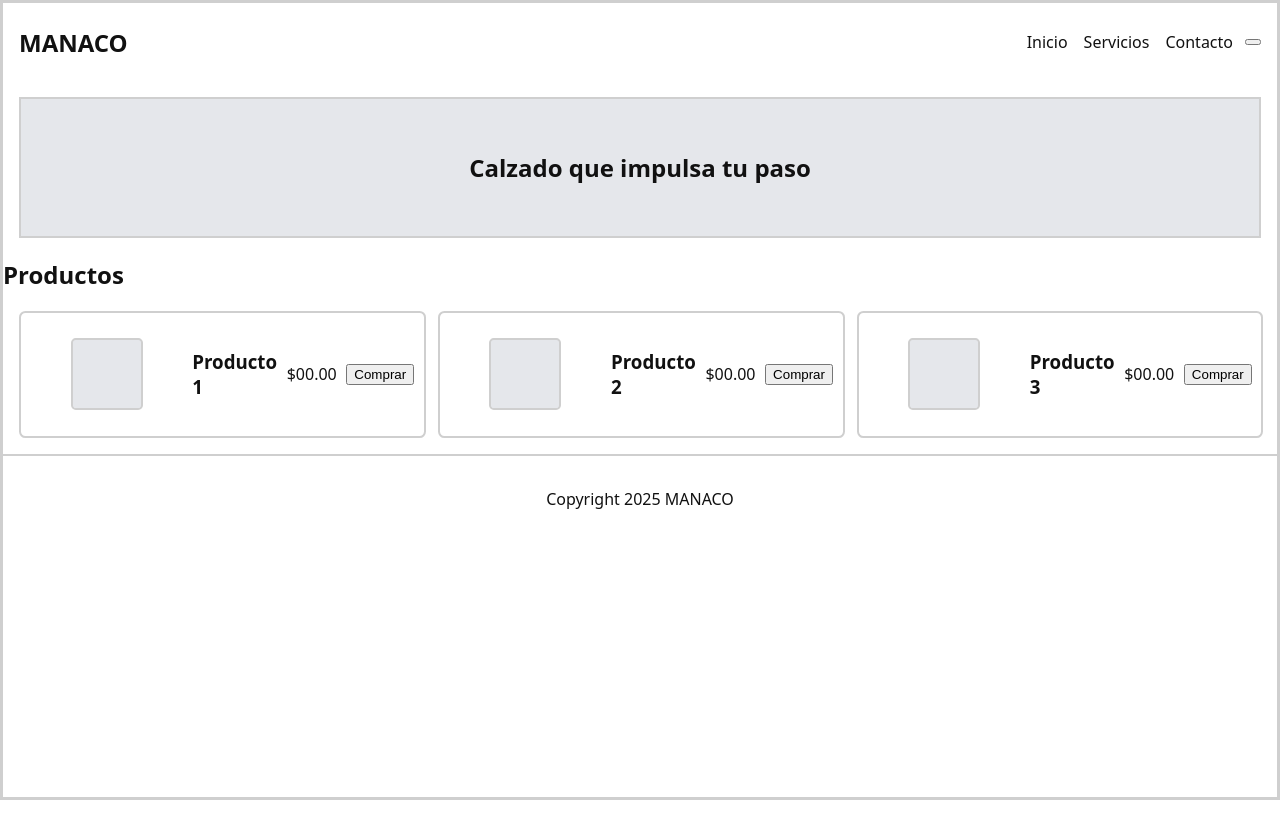
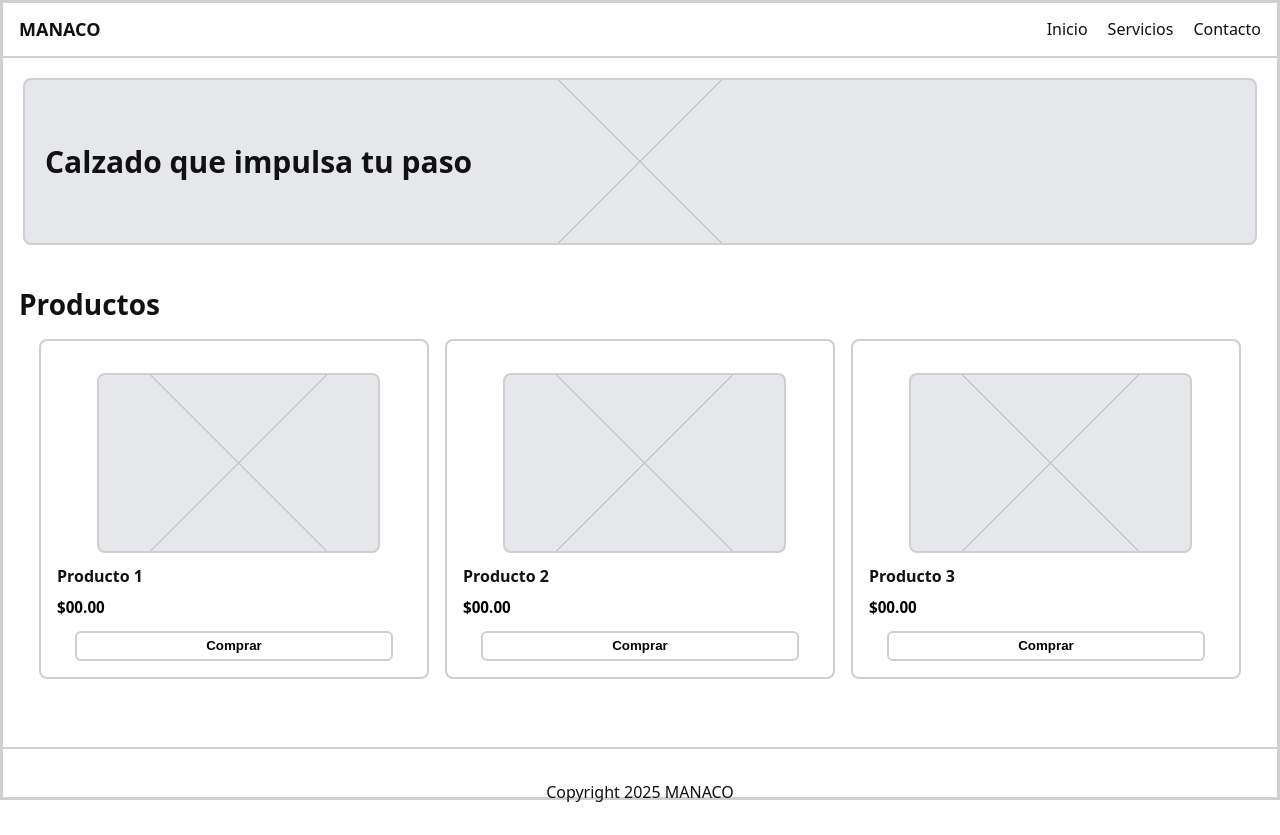
Before and after one commit to cchura94/primerexamen-cristian-chura-poma, a plain HTML site: page index.html in a window 1280 px wide. Before the commit the page ends 800 px from the top, so only its background shows below. Drawn offline with Linux system fonts and the light colour scheme.

Commit message:
actualizado

```diff
--- a/index.html
+++ b/index.html
@@ -1,23 +1,16 @@
 <!doctype html>
 <html lang="es">
-
 <head>
   <meta charset="utf-8" />
   <meta name="viewport" content="width=device-width, initial-scale=1" />
-
   <title>MANACO - Calzado que impulsa tu paso</title>
-    <meta name="description"
-        content="Landing page de MANACO: calzado que impulsa tu paso. Explora nuestros productos y compra en línea con accesibilidad y diseño responsive." />
-
+  <meta name="description" content="Landing page de MANACO: calzado que impulsa tu paso. Explora nuestros productos y compra en línea con accesibilidad y diseño responsive." />
   <meta property="og:title" content="MANACO - Calzado que impulsa tu paso" />
-    <meta property="og:description"
-        content="Landing page de MANACO: calzado que impulsa tu paso. Explora nuestros productos y compra en línea con accesibilidad y diseño responsive." />
+  <meta property="og:description" content="Landing page de MANACO: calzado que impulsa tu paso. Explora nuestros productos y compra en línea con accesibilidad y diseño responsive." />
   <meta property="og:image" content="https://via.placeholder.com/600x315.png?text=MANACO" />
   <meta property="og:type" content="website" />
-
-    <link rel="stylesheet" href="styles.css">
+  <link rel="stylesheet" href="styles.css" />
 </head>
-
 <body>
   <a class="skip-link" href="#contenido">Saltar al contenido</a>
 
@@ -25,13 +18,15 @@
     <nav aria-label="Principal" class="nav">
       <h1 class="brand">MANACO</h1>
 
-            <ul class="menu">
+      <ul class="menu" id="menu">
         <li><a href="#" aria-current="page">Inicio</a></li>
         <li><a href="#servicios">Servicios</a></li>
         <li><a href="#contacto">Contacto</a></li>
       </ul>
 
-            <button class="hamburger" aria-label="Abrir menú" aria-controls="menu" aria-expanded="false"></button>
+      <button class="hamburger" aria-label="Abrir menú" aria-controls="menu" aria-expanded="false">
+        <span></span>
+      </button>
     </nav>
   </header>
 
@@ -47,27 +42,33 @@
         <li>
           <article aria-labelledby="p1-title">
             <figure class="thumb" role="img" aria-label="Imagen ilustrativa del Producto 1"></figure>
+            <div class="info">
               <h3 id="p1-title">Producto 1</h3>
               <p class="precio">$00.00</p>
-                        <button type="button">Comprar</button>
+              <button type="button" class="btn">Comprar</button>
+            </div>
           </article>
         </li>
 
         <li>
           <article aria-labelledby="p2-title">
             <figure class="thumb" role="img" aria-label="Imagen ilustrativa del Producto 2"></figure>
+            <div class="info">
               <h3 id="p2-title">Producto 2</h3>
               <p class="precio">$00.00</p>
-                        <button type="button">Comprar</button>
+              <button type="button" class="btn">Comprar</button>
+            </div>
           </article>
         </li>
 
         <li>
           <article aria-labelledby="p3-title">
             <figure class="thumb" role="img" aria-label="Imagen ilustrativa del Producto 3"></figure>
+            <div class="info">
               <h3 id="p3-title">Producto 3</h3>
               <p class="precio">$00.00</p>
-                        <button type="button">Comprar</button>
+              <button type="button" class="btn">Comprar</button>
+            </div>
           </article>
         </li>
       </ul>
@@ -78,5 +79,4 @@
     <p>Copyright 2025 MANACO</p>
   </footer>
 </body>
-
 </html>
--- a/styles.css
+++ b/styles.css
@@ -4,15 +4,16 @@
     --gray: #e5e7eb;
     --frame: #cfcfcf;
     --text: #111;
+    --muted: #6b7280;
 }
 
 * {
-    box-sizing: border-box;
+    box-sizing: border-box
 }
 
 html,
 body {
-    height: 100%;
+    height: 100%
 }
 
 body {
@@ -20,6 +21,7 @@ body {
     font-family: system-ui, -apple-system, "Segoe UI", Roboto, Arial, sans-serif;
     color: var(--text);
     background: #fff;
+    min-height: 100vh;
     border: 3px solid var(--frame);
 }
 
@@ -36,32 +38,39 @@ body {
 
 .skip-link:focus {
     left: 1rem;
-    top: 1rem;
+    top: 1rem
 }
 
 :focus-visible {
     outline: 3px dashed var(--blue);
-    outline-offset: 3px;
+    outline-offset: 3px
+}
+
+header {
+    border-bottom: 2px solid var(--frame);
 }
 
 .nav {
     display: flex;
     align-items: center;
     gap: .75rem;
-    padding: .75rem 1rem;
+    padding: .9rem 1rem;
 }
 
 .brand {
     margin: 0;
-    font-weight: 700;
+    font-weight: 800;
+    font-size: 1.125rem;
 }
 
 .menu {
     list-style: none;
+    margin: 0;
+    padding: 0;
+    display: none;
     margin-left: auto;
-    display: flex;
-    gap: 1rem;
-    padding: 0;
+    gap: 1.25rem;
+    align-items: center;
 }
 
 .menu a {
@@ -69,30 +78,105 @@ body {
     color: inherit;
 }
 
+.hamburger {
+    margin-left: auto;
+    width: 34px;
+    height: 22px;
+    border: 0;
+    background: transparent;
+    position: relative;
+    color: #222;
+    cursor: pointer;
+}
+
+.hamburger::before,
+.hamburger::after,
+.hamburger span {
+    content: "";
+    position: absolute;
+    left: 0;
+    right: 0;
+    height: 3px;
+    background: currentColor;
+    border-radius: 2px;
+}
+
+.hamburger::before {
+    top: 0;
+}
+
+.hamburger span {
+    top: 50%;
+    transform: translateY(-50%);
+}
+
+.hamburger::after {
+    bottom: 0;
+}
+
 .hero {
+    display: none;
     border: 2px solid var(--frame);
+    background: var(--gray);
     margin: 1rem;
-    padding: 2rem;
-    text-align: center;
-    background: var(--gray);
+    padding: 2.25rem 1.25rem;
+    border-radius: 8px;
+    position: relative;
+    text-align: left;
+    min-height: 120px;
+    font-size: 1.25rem;
+    font-weight: 700;
+    color: var(--text);
+}
+
+.hero::before,
+.thumb::before {
+    content: "";
+    position: absolute;
+    inset: 0;
+    background:
+        linear-gradient(45deg, transparent calc(50% - 1px), var(--muted) calc(50% - 1px), var(--muted) calc(50% + 1px), transparent calc(50% + 1px)),
+        linear-gradient(-45deg, transparent calc(50% - 1px), var(--muted) calc(50% - 1px), var(--muted) calc(50% + 1px), transparent calc(50% + 1px));
+    opacity: .25;
+    pointer-events: none;
+    border-radius: 6px;
+}
+
+.main {
+    padding: 0
+}
+
+.productos {
+    padding: 1rem 1rem 2rem 1rem;
+}
+
+.productos h2 {
+    font-size: 1.75rem;
+    margin: .25rem 0 1rem;
 }
 
 .lista-productos {
     list-style: none;
+    margin: 0;
     padding: 0;
-    margin: 1rem;
     display: grid;
-    gap: .75rem;
     grid-template-columns: 1fr;
+    /* 1 por fila en móvil */
+    gap: 1rem;
+}
+
+.lista-productos li {
+    margin: 0
 }
 
 article {
+    display: flex;
+    align-items: center;
+    gap: .9rem;
+    padding: .8rem;
     border: 2px solid var(--frame);
-    padding: .6rem;
-    border-radius: .4rem;
-    display: flex;
-    gap: .6rem;
-    align-items: center;
+    border-radius: 8px;
+    background: #fff;
 }
 
 .thumb {
@@ -100,36 +184,116 @@ article {
     height: 72px;
     background: var(--gray);
     border: 2px solid var(--frame);
-    border-radius: .3rem;
+    border-radius: 6px;
+    position: relative;
     flex-shrink: 0;
+    overflow: hidden;
+}
+
+.info {
+    display: flex;
+    flex-direction: column;
+    gap: .25rem;
+    flex: 1;
+}
+
+.info h3 {
+    margin: 0;
+    font-size: 1.05rem;
+    font-weight: 600;
+}
+
+.precio {
+    margin: 0;
+    color: #000;
+    font-weight: 600;
+    font-size: .95rem;
+}
+
+.btn {
+    margin-left: auto;
+    border: 2px solid var(--frame);
+    background: #fff;
+    padding: .35rem .8rem;
+    border-radius: 6px;
+    cursor: pointer;
+    font-weight: 600;
+}
+
+.btn:hover {
+    background: #f3f4f6;
 }
 
 .footer {
     border-top: 2px solid var(--frame);
     text-align: center;
     padding: 1rem;
+    color: var(--blue);
+    margin-top: 1rem;
 }
 
-@media (max-width: 600px) {
-    .hero {
+@media(min-width:600px) {
+
+    /* Header */
+    header {
+        background: #fff;
+        color: var(--text);
+    }
+
+    .menu {
+        display: flex;
+    }
+
+    .hamburger {
         display: none;
     }
 
-    header {
-        background: var(--red);
+    .hero {
+        display: block;
+        margin: 1.25rem;
+    }
+
+    .lista-productos {
+        grid-template-columns: repeat(3, 1fr);
+        gap: 1rem;
+        margin: 0 1.25rem 1.25rem 1.25rem;
+    }
+
+    article {
+        display: block;
+        text-align: left;
+        padding: 1rem;
+    }
+
+    .thumb {
+        width: 80%;
+        height: 180px;
+        border-radius: 8px;
+        margin-bottom: .75rem;
+    }
+
+    .info {
+        align-items: flex-start;
+        text-align: left;
+        margin-top: 0
+    }
+
+    .info h3 {
+        font-size: 1rem;
+        margin-bottom: .4rem;
+    }
+
+    .precio {
+        margin-bottom: .6rem;
+    }
+
+    .btn {
+        display: block;
+        width: 90%;
+        margin: 0 auto;
     }
 
     .footer {
-        color: var(--blue);
-    }
-
-    .lista-productos {
-        grid-template-columns: 1fr;
+        color: inherit;
     }
 }
-
-@media (min-width: 601px) {
-    .lista-productos {
-        grid-template-columns: repeat(3, 1fr);
-    }
-}
```
Lines whose indentation alone changed are shown as unchanged.
